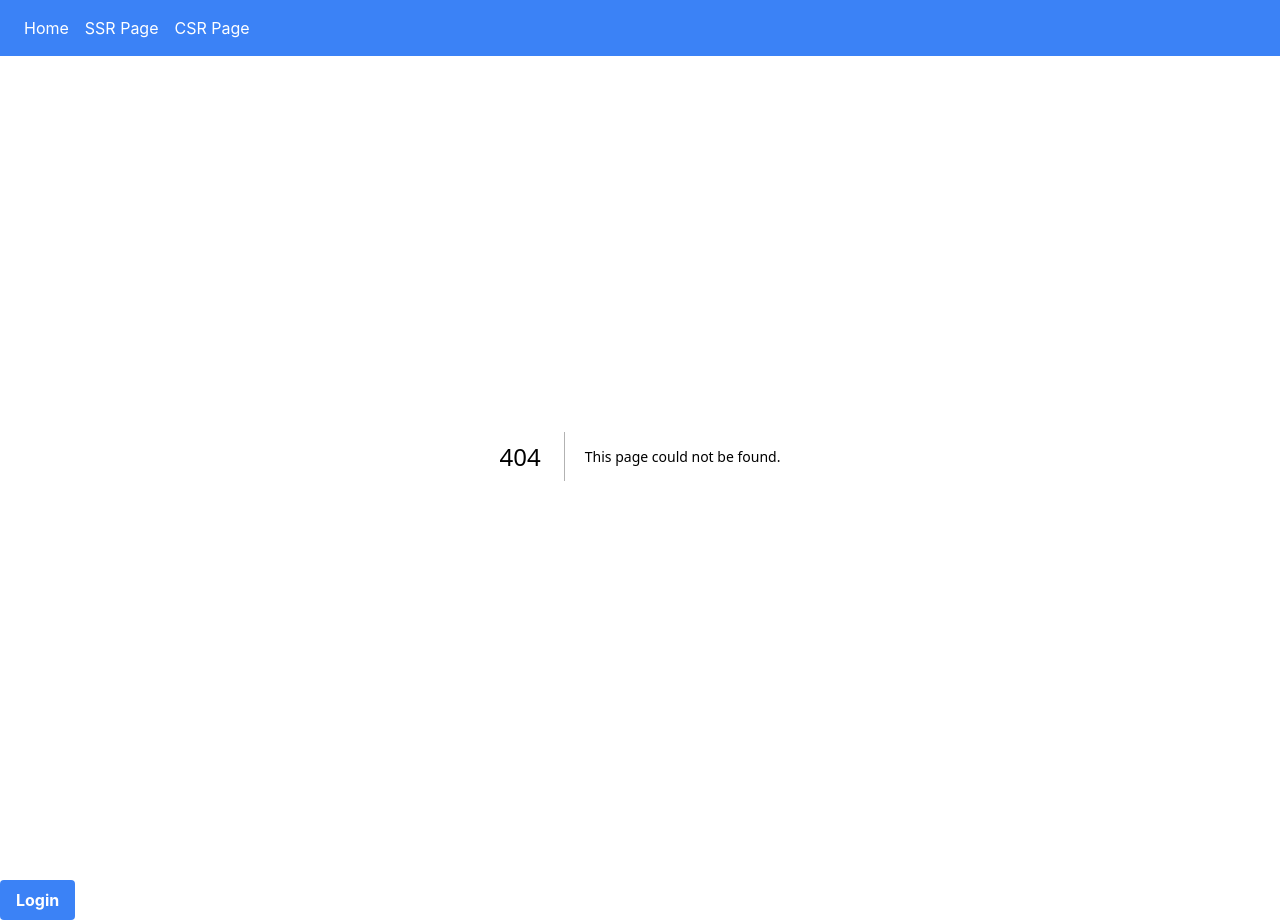
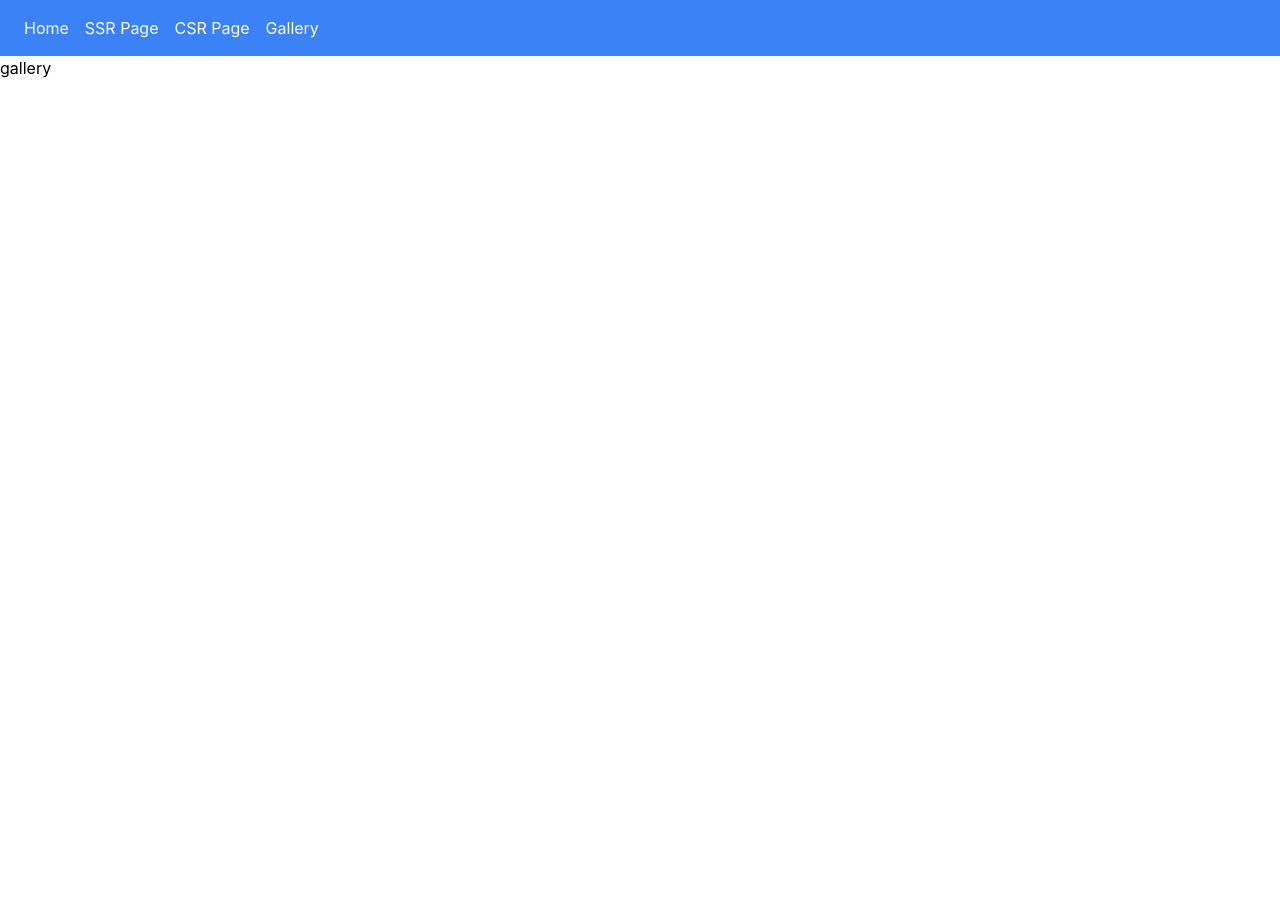
Before and after one commit to sanchit0496/nextjs_scaffolding, a Next.js app: page /gallery in a window 1280 px wide. Before the commit this address had no page. After the commit the page ends 800 px from the top, so only its background shows below. Built offline with nearby package versions, Linux system fonts and the light colour scheme.

Commit message:
adding the gallery page

```diff
--- a/components/Navbar/Navbar.js
+++ b/components/Navbar/Navbar.js
@@ -19,6 +19,11 @@ const NavBar = () => {
             <span className="hover:bg-blue-700 p-2 rounded">CSR Page</span>
           </Link>
         </li>
+        <li>
+          <Link href="/gallery">
+            <span className="hover:bg-blue-700 p-2 rounded">Gallery</span>
+          </Link>
+        </li>
       </ul>
     </nav>
   )
--- a/pages/_app.js
+++ b/pages/_app.js
@@ -1,6 +1,5 @@
 import '../styles/global.css'
 import NavBar from "../components/Navbar/Navbar"
-import TailwindButton from "../components/TailwindButton/TailwindButton"
 
 const App = ({ Component, pageProps }) => {
   return (
@@ -8,7 +7,6 @@ const App = ({ Component, pageProps }) => {
       <NavBar />
       <Component {...pageProps} />
       <br></br>
-      <TailwindButton>Login</TailwindButton>
     </div>
   )
 }
--- /dev/null
+++ b/pages/gallery.js
@@ -0,0 +1,9 @@
+import React from 'react'
+
+const gallery = () => {
+  return (
+    <div>gallery</div>
+  )
+}
+
+export default gallery
```
